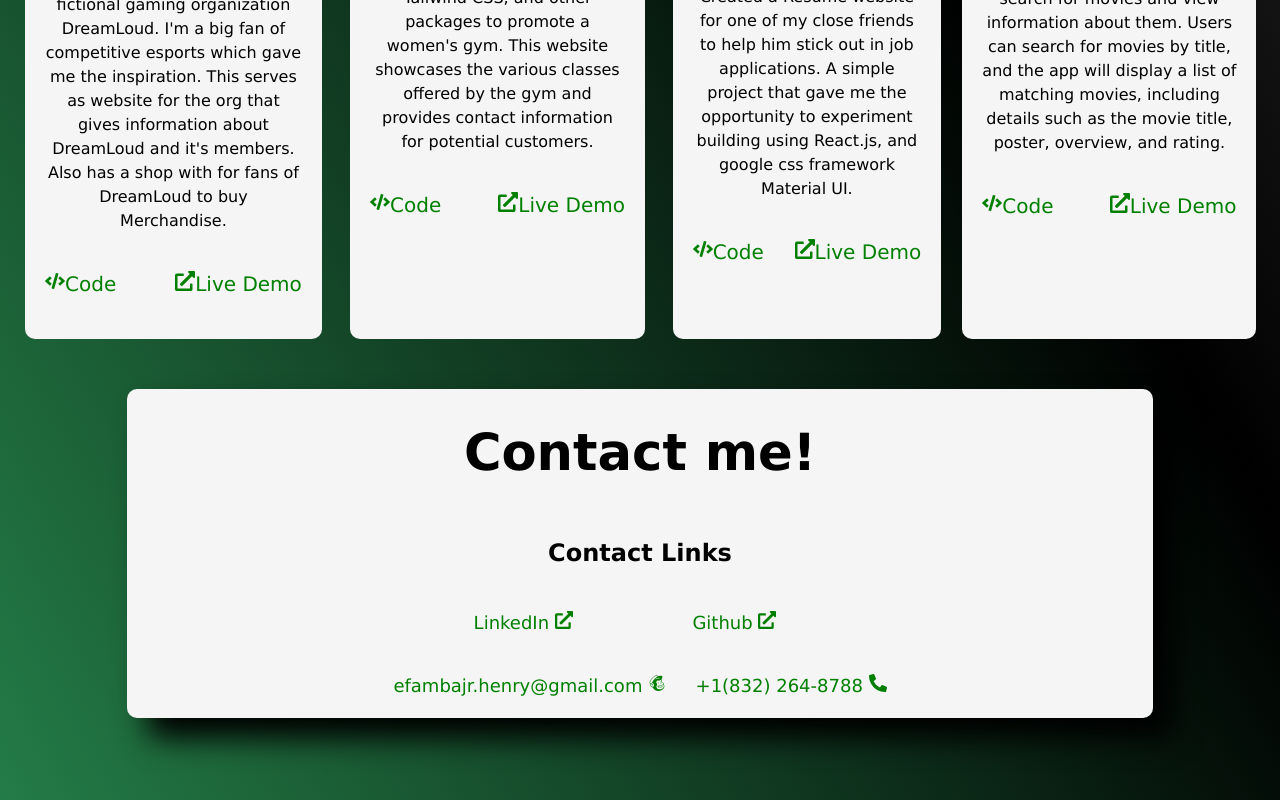
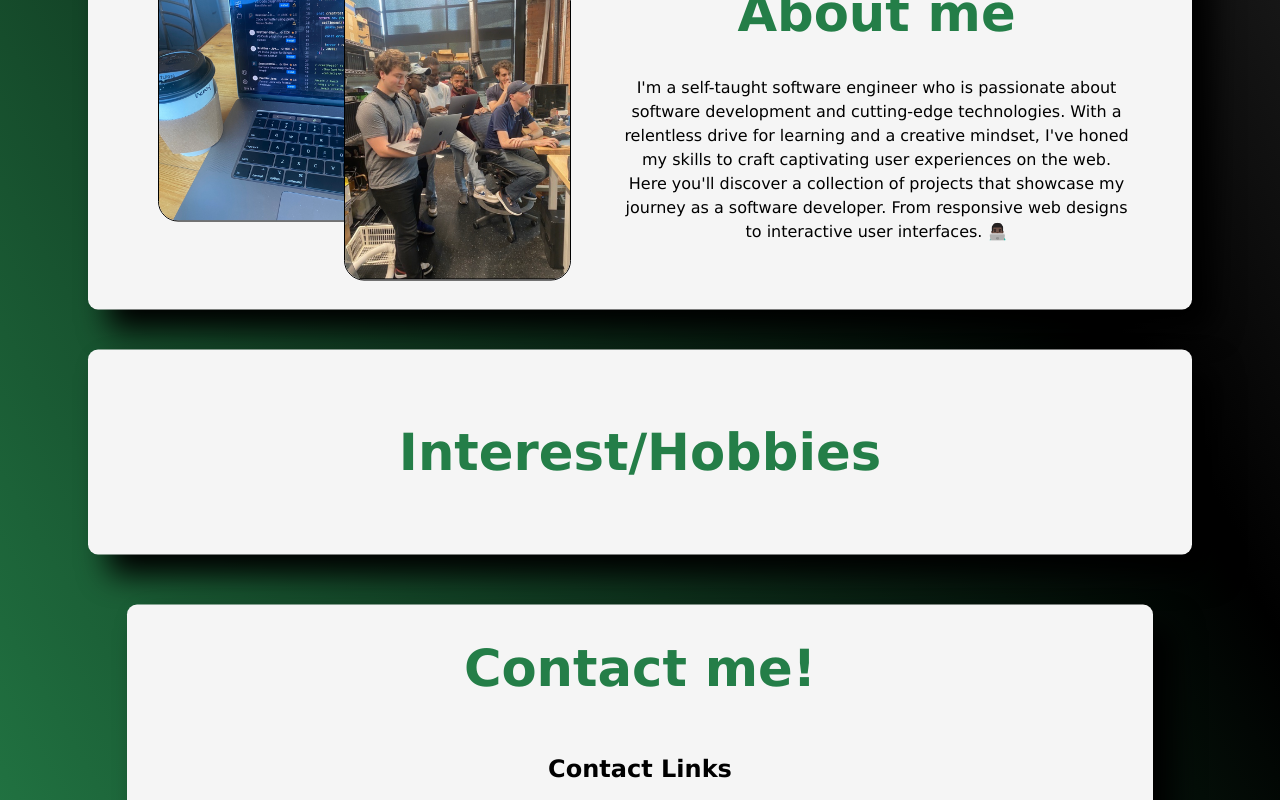
Before and after one commit to hefamba/newPortfolioWebsite, a React (Vite) app: page / in a window 1280 px wide. Shown: the part 2000-2800 px from the top of the page. Built offline with nearby package versions, Linux system fonts and the light colour scheme.

Commit message:
small updates

```diff
--- a/src/Cards.jsx
+++ b/src/Cards.jsx
@@ -58,7 +58,7 @@ export default function Cards() {
   ];
 
   return (
-    <Box pt={50} style={{ display: 'flex', flexDirection: 'column' }}>
+    <Box pt={20} style={{ display: 'flex', flexDirection: 'column' }}>
       <h1>Projects</h1>
       <SimpleGrid
         className="grid"
--- a/src/Contact.jsx
+++ b/src/Contact.jsx
@@ -1,9 +1,7 @@
 import React from 'react';
 import './Container.css';
-import ContactForm from './ContactForm';
 import ContactLinks from './ContactLinks';
 import { Box, Flex } from '@chakra-ui/layout';
-import { Element } from 'react-scroll';
 import './Contact.css';
 import { motion } from 'framer-motion';
 
@@ -18,16 +16,14 @@ export default function Contact() {
         hidden: { opacity: 0, y: 50 },
         visible: { opacity: 1, y: 0 },
       }}>
-      <Element name="contact">
-        <Box pt={50} pb={50} className="contactBox">
-          <Box className="container" p={1}>
-            <h1>Contact me!</h1>
-            <Flex justify={'space-evenly'}>
-              <ContactLinks />
-            </Flex>
-          </Box>
+      <Box pt={50} pb={50} className="contactBox" style={{ width: '100%' }}>
+        <Box className="container" p={1}>
+          <h1 style={{ color: 'rgb(36, 126, 72)' }}>Contact me!</h1>
+          <Flex justify={'space-evenly'}>
+            <ContactLinks />
+          </Flex>
         </Box>
-      </Element>
+      </Box>
     </motion.div>
   );
 }
--- a/src/Home.jsx
+++ b/src/Home.jsx
@@ -7,6 +7,7 @@ import LoadingSpinner from './LoadingSpinner';
 import { Box, Flex } from '@chakra-ui/layout';
 import { Container } from '@chakra-ui/react';
 import './App.css';
+import Interests from './Interests';
 
 export default function Home() {
   const [isLoading, setIsLoading] = useState(true);
@@ -32,8 +33,9 @@ export default function Home() {
           <Container maxW="1300px">
             <Flex direction={'column'} justify={'center'} align={'center'}>
               <Intro />
+              <Projects />
               <About />
-              <Projects />
+              <Interests />
               <Contact />
             </Flex>
           </Container>
--- /dev/null
+++ b/src/Interests.jsx
@@ -0,0 +1,30 @@
+import React from 'react';
+import './Container.css';
+import './Intro.css';
+import { Image, Box, Flex, Spacer } from '@chakra-ui/react';
+import TechStackIcons from './TechStackIcons';
+import { Element } from 'react-scroll';
+import { motion } from 'framer-motion';
+
+export default function Interests() {
+  return (
+    <motion.div
+      initial="hidden"
+      whileInView="visible"
+      viewport={{ once: true, amount: 0.5 }}
+      transition={{ duration: 1 }}
+      variants={{
+        hidden: { opacity: 0, y: -50 },
+        visible: { opacity: 1, y: 0 },
+      }}>
+      <Element name="/">
+        <Box pt={40}>
+          <Box className="container" id="intro">
+            <h1 style={{ color: 'rgb(36, 126, 72)' }}>Interest/Hobbies</h1>
+            <Flex wrap={'wrap'}></Flex>
+          </Box>
+        </Box>
+      </Element>
+    </motion.div>
+  );
+}
--- a/src/TechStackIcons.jsx
+++ b/src/TechStackIcons.jsx
@@ -4,7 +4,6 @@ import { FaCss3, FaGithub, FaHtml5, FaJsSquare, FaReact } from 'react-icons/fa';
 import {
   SiBootstrap,
   SiChakraui,
-  SiFirebase,
   SiGithub,
   SiMui,
   SiTailwindcss,
```
